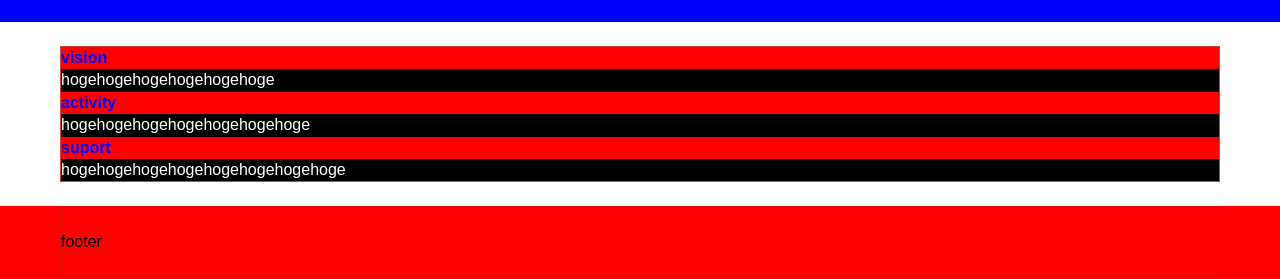
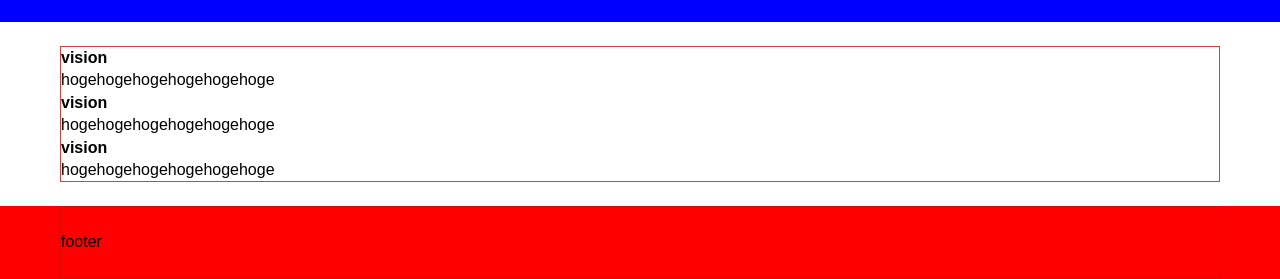
Before and after one commit to chitose87/seishun-kichi_website, a website: page src/index.html in a window 1280 px wide. Shown: the part 563-842 px from the top of the page. Drawn offline with Linux system fonts and the light colour scheme.

Commit message:
設計１（20180529④）

```diff
--- a/src/index.html
+++ b/src/index.html
@@ -52,18 +52,24 @@
     </section>
     <section class="main-contents">
         <div class="inner">
-            <h4>vision</h4>
-                <div class="vision">
+            <div class="vision">
+                <div class="body">
+                    <h4>vision</h4>
+                    <p class="lead">hogehogehogehogehogehoge</p>
                 </div>
-                <p class="lead">hogehogehogehogehogehoge</p>
-            <h4>activity</h4>
-                <div class="activity">
+            </div>
+            <div class="activity">
+                <div class="body">
+                    <h4>vision</h4>
+                    <p class="lead">hogehogehogehogehogehoge</p>
                 </div>
-                <p class="lead">hogehogehogehogehogehogehoge</p>
-            <h4>suport</h4>
-                <div class="suport">
+            </div>
+            <div class="suport">
+                <div class="body">
+                    <h4>vision</h4>
+                    <p class="lead">hogehogehogehogehogehoge</p>
                 </div>
-                <p class="lead">hogehogehogehogehogehogehogehoge</p>
+            </div>
         </div>
     </section>
 </main>
--- a/src/style/_main-contents.scss
+++ b/src/style/_main-contents.scss
@@ -1,18 +1,47 @@
 .main-contents {
-  h4{
-    color: blue;
-    background: red;
+  .inner{
+
+    .vision{
+
+      .body{
+
+        h4{
+
+        }
+
+        .lead{
+
+        }
+
+      }
+    }
+    .activity{
+
+      .body{
+
+        h4{
+
+        }
+
+        .lead{
+
+        }
+
+      }
+    }
+    .suport{
+
+      .body{
+
+        h4{
+
+        }
+
+        .lead{
+
+        }
+
+      }
+    }
   }
-  .lead{
-    color: white;
-    background: black;
-  }
-  //.activity{
-  //  color: orange;
-  //  background: green;
-  //}
-  //.suport {
-  //  color: pink;
-  //  background: blue;
-  //}
 }
```
Also changed, not shown: src/style/index.css, 1 other file.
